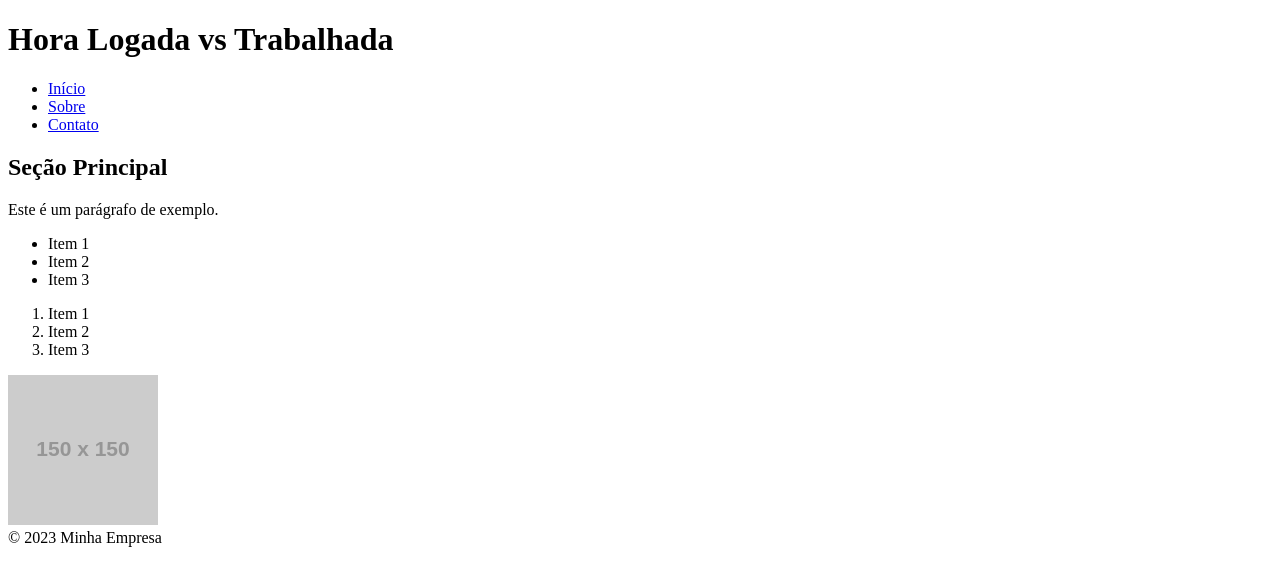
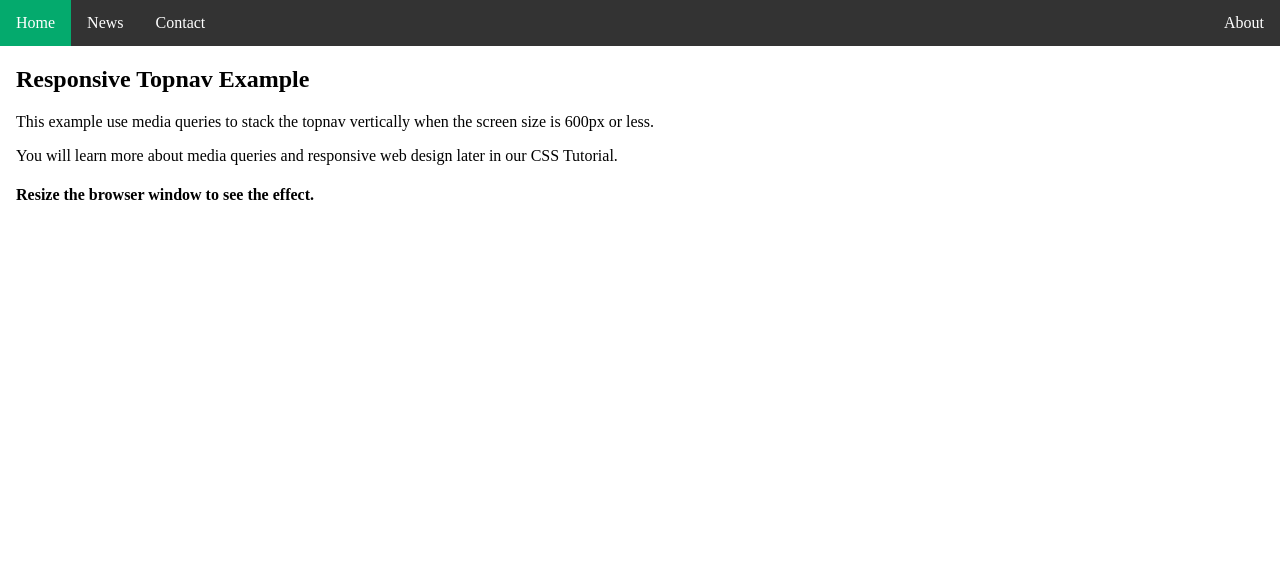
Before and after one commit to leonardofreed/logadovstrabalhado, a plain HTML site: page index.html in a window 1280 px wide. Drawn offline with Linux system fonts and the light colour scheme; placeholder pictures from the web are drawn by us.

Commit message:
Update index.html

```diff
--- a/index.html
+++ b/index.html
@@ -1,43 +1,55 @@
 <!DOCTYPE html>
 <html lang="pt-br">
 <head>
-    <meta charset="UTF-8">
-    <title>Entregador</title>
+<meta name="viewport" content="width=device-width, initial-scale=1.0">
+<style>
+body {margin: 0;}
+
+ul.topnav {
+  list-style-type: none;
+  margin: 0;
+  padding: 0;
+  overflow: hidden;
+  background-color: #333;
+}
+
+ul.topnav li {float: left;}
+
+ul.topnav li a {
+  display: block;
+  color: white;
+  text-align: center;
+  padding: 14px 16px;
+  text-decoration: none;
+}
+
+ul.topnav li a:hover:not(.active) {background-color: #111;}
+
+ul.topnav li a.active {background-color: #04AA6D;}
+
+ul.topnav li.right {float: right;}
+
+@media screen and (max-width: 600px) {
+  ul.topnav li.right,
+  ul.topnav li {float: none;}
+}
+</style>
 </head>
 <body>
-    <header>
-        <h1>Hora Logada vs Trabalhada</h1>
-        <nav>
-            <ul>
-                <li><a href="#">Início</a></li>
-                <li><a href="#">Sobre</a></li>
-                <li><a href="#">Contato</a></li>
-            </ul>
-        </nav>
-    </header>
 
-    <main>
-        <h2>Seção Principal</h2>
-        <p>Este é um parágrafo de exemplo.</p>
+<ul class="topnav">
+  <li><a class="active" href="#home">Home</a></li>
+  <li><a href="#news">News</a></li>
+  <li><a href="#contact">Contact</a></li>
+  <li class="right"><a href="#about">About</a></li>
+</ul>
 
-        <ul>
-            <li>Item 1</li>
-            <li>Item 2</li>
-            <li>Item 3</li>
-        </ul>
-
-        <ol>
-            <li>Item 1</li>
-            <li>Item 2</li>
-            <li>Item 3</li>
-        </ol>
-
-        <img src="https://via.placeholder.com/150" alt="Imagem de Exemplo">
-    </main>
-
-    <footer>
-        © 2023 Minha Empresa
-    </footer>
+<div style="padding:0 16px;">
+  <h2>Responsive Topnav Example</h2>
+  <p>This example use media queries to stack the topnav vertically when the screen size is 600px or less.</p>
+  <p>You will learn more about media queries and responsive web design later in our CSS Tutorial.</p>
+  <h4>Resize the browser window to see the effect.</h4>
+</div>
 
 </body>
 </html>
```
